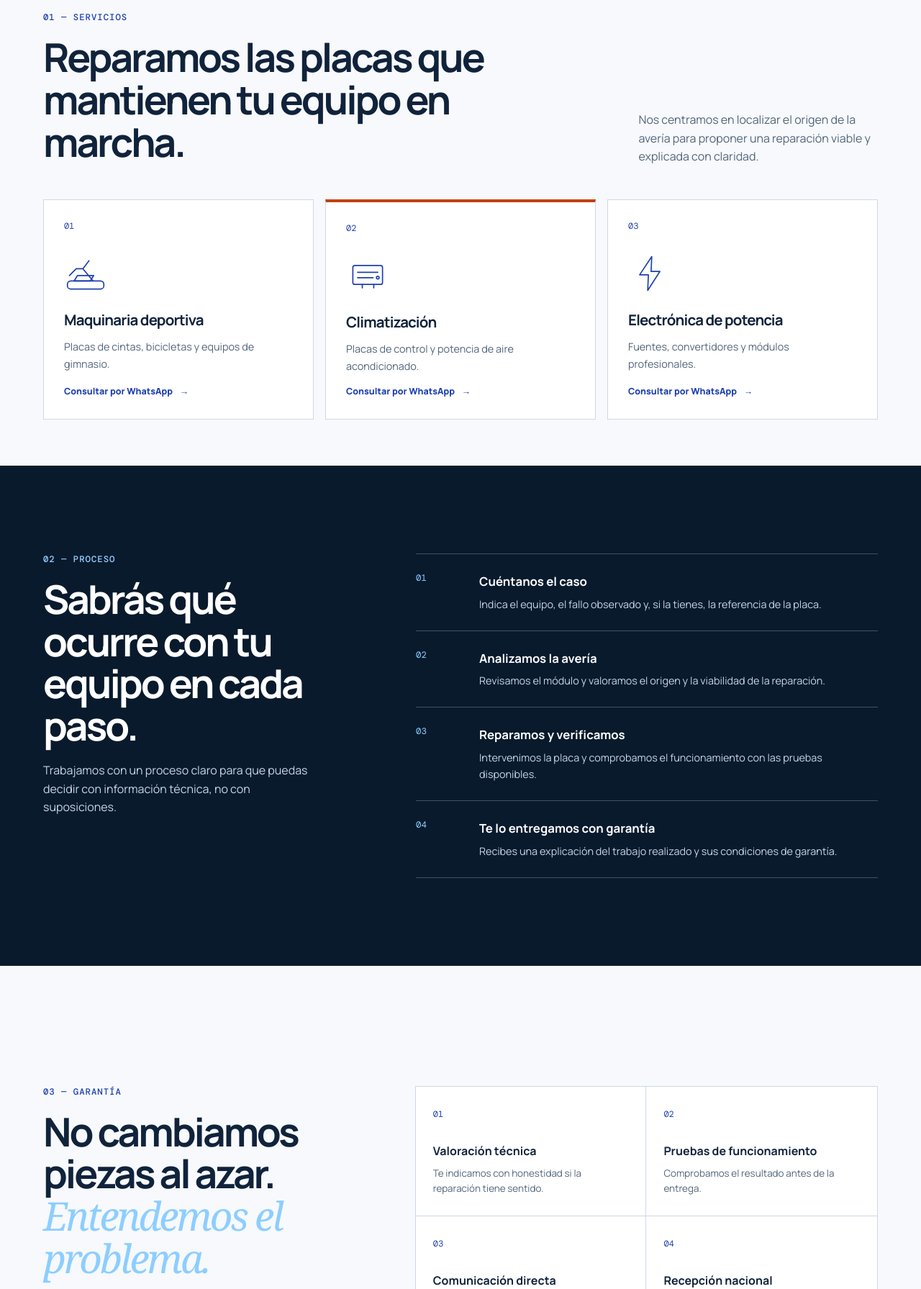
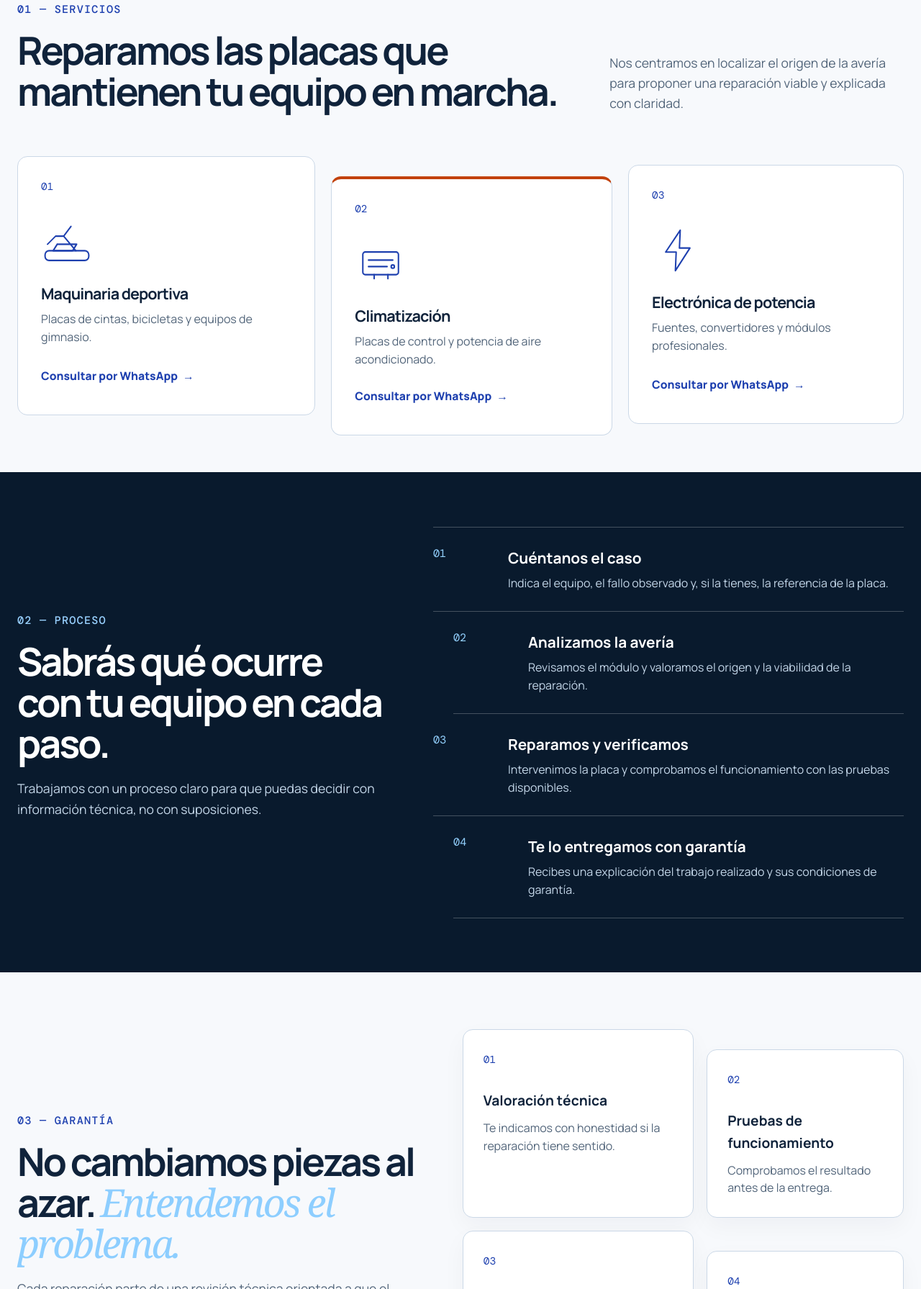
Before and after one commit to AdriReyDev/yobasol-web, a plain HTML site: page frontend/index.html in a window 1280 px wide. Shown: the part 1009-2800 px from the top of the page at 72% size. Drawn offline with nearby package versions, Linux system fonts and the light colour scheme.

Commit message:
Ampliar las secciones de escritorio y añadir fondo de circuitos

```diff
--- a/frontend/css/mobile-fixes.css
+++ b/frontend/css/mobile-fixes.css
@@ -22,6 +22,16 @@
 
 .hero-whatsapp-icon {
   display: none;
+}
+
+.grid-bg {
+  background-color: #f7f9fc;
+  background-repeat: repeat;
+  background-image:
+    url('../assets/images/circuit-grid.svg'),
+    linear-gradient(rgba(59, 130, 246, .07) 1px, transparent 1px),
+    linear-gradient(90deg, rgba(59, 130, 246, .07) 1px, transparent 1px);
+  background-size: 200px 200px, 20px 20px, 20px 20px;
 }
 
 @media (min-width: 961px) {
@@ -232,6 +242,263 @@
   }
 }
 
+/* Más anchura, lectura y ritmo visual en las secciones de escritorio. */
+@media (min-width: 961px) {
+  .navigation,
+  .proof-grid,
+  .section > .container,
+  .contact > .container,
+  .footer-content {
+    width: min(1680px, calc(100% - 48px));
+  }
+
+  .section,
+  .contact {
+    padding: clamp(48px, 4vw, 80px) 0;
+  }
+
+  .proof-grid p,
+  .proof-grid strong {
+    font-size: clamp(1.05rem, 1vw, 1.2rem);
+  }
+
+  .proof-grid span {
+    font-size: clamp(.9rem, .85vw, 1.05rem);
+  }
+
+  .section h2,
+  .contact h2 {
+    font-size: clamp(3rem, 4.2vw, 5rem);
+    line-height: 1.06;
+  }
+
+  .section .eyebrow,
+  .contact .eyebrow {
+    font-size: .95rem;
+  }
+
+  .section-heading {
+    grid-template-columns: minmax(0, 1.3fr) minmax(270px, .7fr);
+    gap: clamp(36px, 5vw, 96px);
+    margin-bottom: 42px;
+  }
+
+  .section-heading > p {
+    font-size: clamp(1.1rem, 1vw, 1.25rem);
+    line-height: 1.6;
+  }
+
+  .service-grid {
+    grid-template-columns: 1.06fr 1fr .98fr;
+    align-items: start;
+    gap: 22px;
+  }
+
+  .service-card {
+    min-height: 360px;
+    padding: 32px;
+    border-radius: 14px;
+  }
+
+  .service-number,
+  .benefit-grid span {
+    font-size: .9rem;
+  }
+
+  .service-icon {
+    width: 72px;
+    height: 72px;
+    margin: 32px 0 22px;
+  }
+
+  .service-card h3 {
+    font-size: clamp(1.35rem, 1.25vw, 1.7rem);
+    line-height: 1.25;
+  }
+
+  .service-card p {
+    font-size: clamp(1rem, .9vw, 1.15rem);
+    line-height: 1.55;
+  }
+
+  .service-card a {
+    display: inline-flex;
+    align-items: center;
+    min-height: 44px;
+    font-size: .98rem;
+  }
+
+  .process-layout {
+    grid-template-columns: minmax(0, .88fr) minmax(0, 1.12fr);
+    align-items: center;
+    gap: clamp(48px, 5vw, 110px);
+  }
+
+  .process-intro p:not(.eyebrow) {
+    max-width: 580px;
+    font-size: clamp(1.1rem, 1vw, 1.25rem);
+    line-height: 1.6;
+  }
+
+  .process-list li {
+    grid-template-columns: 80px minmax(0, 1fr);
+    gap: 24px;
+    padding: 26px 0;
+  }
+
+  .process-list li > span {
+    font-size: .95rem;
+  }
+
+  .process-list h3 {
+    font-size: 1.3rem;
+  }
+
+  .process-list p {
+    font-size: clamp(1rem, .9vw, 1.15rem);
+    line-height: 1.55;
+  }
+
+  .guarantee-layout {
+    grid-template-columns: minmax(0, .95fr) minmax(0, 1.05fr);
+    align-items: center;
+    gap: clamp(48px, 5vw, 110px);
+  }
+
+  .section-copy {
+    max-width: 640px;
+    font-size: clamp(1.1rem, 1vw, 1.25rem);
+    line-height: 1.6;
+  }
+
+  .benefit-grid {
+    grid-template-columns: 1.08fr .92fr;
+    gap: 18px;
+    border: 0;
+    background: transparent;
+  }
+
+  .benefit-grid article {
+    min-height: 230px;
+    padding: 28px;
+    border: 1px solid var(--line);
+    border-radius: 14px;
+    background: var(--surface);
+    box-shadow: 0 12px 32px rgba(9, 26, 45, .04);
+  }
+
+  .benefit-grid article:nth-child(even) {
+    border-right: 1px solid var(--line);
+  }
+
+  .benefit-grid article:nth-last-child(-n+2) {
+    border-bottom: 1px solid var(--line);
+  }
+
+  .benefit-grid h3 {
+    margin: 30px 0 10px;
+    font-size: clamp(1.2rem, 1vw, 1.45rem);
+  }
+
+  .benefit-grid p {
+    font-size: clamp(1rem, .9vw, 1.15rem);
+    line-height: 1.55;
+  }
+
+  .contact-layout {
+    max-width: none;
+  }
+
+  .contact-copy {
+    display: grid;
+    grid-template-columns: minmax(0, 1fr) minmax(300px, .58fr);
+    align-items: center;
+    column-gap: clamp(40px, 6vw, 120px);
+  }
+
+  .contact-copy > .eyebrow {
+    grid-column: 1;
+    grid-row: 1;
+  }
+
+  .contact-copy h2 {
+    grid-column: 1;
+    grid-row: 2;
+    max-width: 860px;
+  }
+
+  .contact-copy > p:not(.eyebrow) {
+    grid-column: 1;
+    grid-row: 3;
+    max-width: 650px;
+    font-size: clamp(1.1rem, 1vw, 1.3rem);
+    line-height: 1.6;
+  }
+
+  .contact-whatsapp {
+    grid-column: 2;
+    grid-row: 1 / 4;
+    width: 100%;
+    max-width: none;
+    min-height: 118px;
+    gap: 10px;
+    margin-top: 0;
+    padding: 25px 24px;
+    font-size: clamp(1.05rem, 1vw, 1.2rem);
+  }
+
+  .contact-whatsapp svg {
+    width: 40px;
+    height: 40px;
+  }
+
+  .contact-whatsapp small {
+    font-size: .9rem;
+  }
+
+  .site-footer {
+    padding: 30px 0;
+  }
+
+  .footer-content {
+    font-size: 1rem;
+  }
+}
+
+@media (min-width: 1200px) {
+  .brand {
+    font-size: 1.65rem;
+  }
+
+  .main-nav a {
+    font-size: 1.02rem;
+  }
+
+  .header-actions .button--small {
+    font-size: .92rem;
+  }
+
+  .proof-grid p {
+    max-width: 540px;
+  }
+
+  .service-card:nth-child(2) {
+    margin-top: 28px;
+  }
+
+  .service-card:nth-child(3) {
+    margin-top: 12px;
+  }
+
+  .process-list li:nth-child(even) {
+    margin-left: 28px;
+  }
+
+  .benefit-grid article:nth-child(even) {
+    margin-top: 28px;
+  }
+}
+
 @media (max-width: 960px) {
   .header-actions .button--small {
     display: inline-flex;
```
Also changed, not shown: frontend/assets/images/circuit-grid.svg (added).
